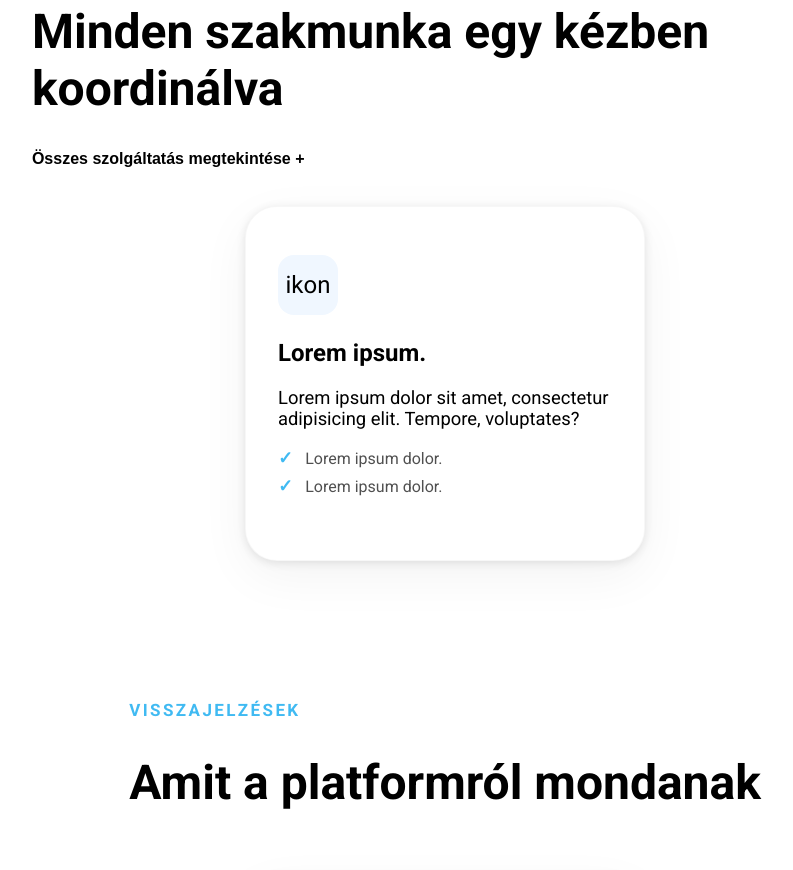
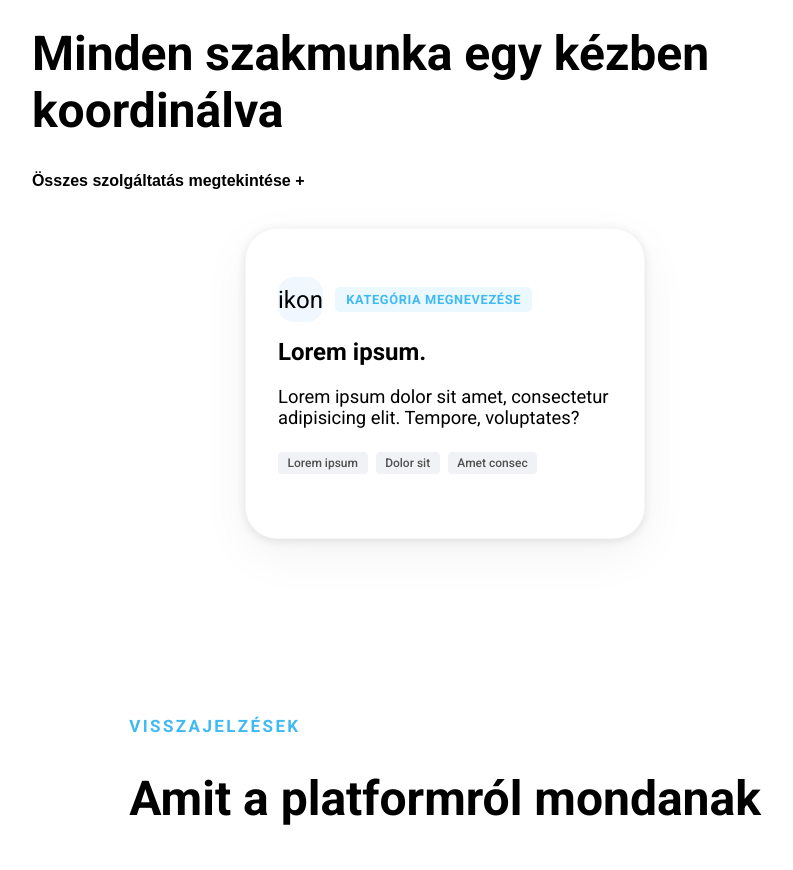
Before and after one commit to GergoBest99/InnoBiz, a website: page index.html in a window 1280 px wide. Shown: the part 870-1740 px from the top of the page, without its empty margins (195-988 px from the left). Drawn offline with Linux system fonts and the light colour scheme.

Commit message:
Change the look of cards in "szolgáltatásaink"
- The cards now contain which main category they are in
- The icon is smaller (60px -> 45px)
- The tags are now next to each other instead of in a list

```diff
--- a/index.css
+++ b/index.css
@@ -22,7 +22,7 @@
 
     /* Constants */
     --header-height: 3rem;
-    --card-icon-size: 60px;
+    --card-icon-size: 45px;
     --footer-link-box-size: 50px;
 }
 
@@ -299,6 +299,10 @@ main {
     position: relative;
 }
 
+.card-slider-container > .card {
+    grid-area: 1 / 1;
+}
+
 .card {
     grid-area: 1 / 1;
     width: 100%;
@@ -319,8 +323,11 @@ main {
     transform: translateY(0);
 }
 
-.card-slider-container > .card {
-    grid-area: 1 / 1;
+.card-category-wrapper {
+    display: flex;
+    align-items: center;
+    gap: 0.75rem;
+    margin-bottom: 1rem;
 }
 
 .card-icon {
@@ -332,26 +339,63 @@ main {
     align-items: center;
     justify-content: center;
     font-size: 1.5rem;
-    margin-bottom: 1.5rem;
+    flex-shrink: 0;
+}
+
+.card-category {
+    font-size: 0.8rem;
+    font-weight: 700;
+    text-transform: uppercase;
+    letter-spacing: 0.05em;
+    color: var(--primary);
+    background: rgba(64, 186, 242, 0.1);
+    padding: 0.3rem 0.7rem;
+    border-radius: 5px;
+}
+
+.card h2 {
+    margin-top: 0.5rem;
 }
 
 .card p {
     font-size: 1.15rem;
 }
 
-.card ul {
+.card-tags {
+    display: flex;
+    flex-wrap: wrap;
+    gap: 0.5rem;
+    list-style: none;
+    padding: 0;
+    margin-top: 1.5rem;
+}
+
+.card-tags li {
+    background: #f0f2f5;
+    font-size: 0.75rem;
+    font-weight: 500;
+    padding: 0.25rem 0.6rem;
+    border-radius: 4px;
+    color: var(--text-muted);
+}
+
+.card-tags li::marker {
+    content: "";
+}
+
+.card ul:not(.card-tags) {
     list-style: "✓ ";
     padding-left: 1.2rem;
     margin-top: 1rem;
 }
 
-.card ul li {
+.card ul:not(.card-tags) li {
     color: var(--text-muted);
     margin-bottom: 0.5rem;
     padding-left: 0.5rem;
 }
 
-.card ul li::marker {
+.card ul:not(.card-tags) li::marker {
     color: var(--primary);
     font-weight: bold;
     font-size: 1.1em;
--- a/index.html
+++ b/index.html
@@ -63,22 +63,34 @@
 
                 <div id="main-content-2-cards" class="card-slider-container">
                     <div class="card active">
-                        <div class="card-icon">ikon</div> <!-- TODO: Use an actual icon in these (in text form) -->
+                        <div class="card-category-wrapper">
+                            <div class="card-icon">ikon</div>
+                            <span class="card-category">Kategória megnevezése</span>
+                        </div>
+
                         <h2>Lorem ipsum.</h2>
                         <p>Lorem ipsum dolor sit amet, consectetur adipisicing elit. Totam, velit!</p>
-                        <ul>
-                            <li>Lorem ipsum dolor.</li>
-                            <li>Lorem ipsum dolor.</li>
+
+                        <ul class="card-tags">
+                            <li>Lorem ipsum</li>
+                            <li>Dolor sit</li>
+                            <li>Amet consec</li>
                         </ul>
                     </div>
 
                     <div class="card">
-                        <div class="card-icon">ikon</div>
+                        <div class="card-category-wrapper">
+                            <div class="card-icon">ikon</div>
+                            <span class="card-category">Kategória megnevezése</span>
+                        </div>
+
                         <h2>Lorem ipsum.</h2>
                         <p>Lorem ipsum dolor sit amet, consectetur adipisicing elit. Tempore, voluptates?</p>
-                        <ul>
-                            <li>Lorem ipsum dolor.</li>
-                            <li>Lorem ipsum dolor.</li>
+
+                        <ul class="card-tags">
+                            <li>Lorem ipsum</li>
+                            <li>Dolor sit</li>
+                            <li>Amet consec</li>
                         </ul>
                     </div>
                 </div>
```
